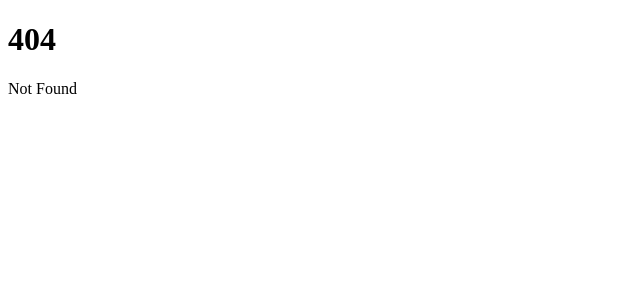
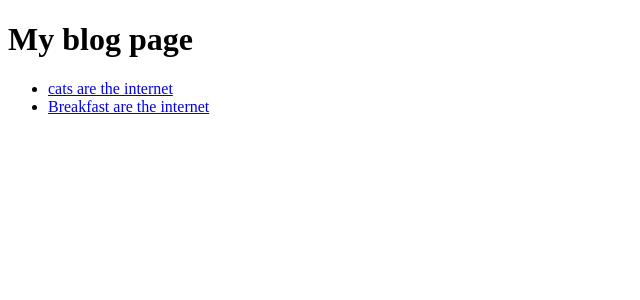
Before and after one commit to ChiddyBangg/web1-svelte-lab, a SvelteKit app: page /blog in a window 1280 px wide. Before the commit this address had no page. Shown: the top 300 px of the page, without its empty margins (0-640 px from the left). Built offline with nearby package versions, Linux system fonts and the light colour scheme.

Commit message:
added new pages

```diff
--- a/src/Components/Header.svelte
+++ b/src/Components/Header.svelte
@@ -2,11 +2,12 @@
 
 <section>
   <header>We Are Cards why is this not working</header>
+  <a href="/blog">blog page</a>
 </section>
 
 <style>
 
-  header {
+  section {
     padding: 2rem;
     grid-column: 1 / 3;
     text-align: center;
--- /dev/null
+++ b/src/routes/blog/+page.svelte
@@ -0,0 +1,25 @@
+<script>
+
+    let articles = [
+    {
+        slug: "cats",
+        title: "cats are the internet",
+        body: "Lorem ipsum dolor sit amet consectetur adipisicing elit. Doloribus facere odit est voluptate beatae nam iure quisquam obcaecati officia repellat, nulla quo similique. Temporibus expedita provident assumenda velit! Mollitia, eaque."
+    },
+    {
+    slug: "Breakfast",
+        title: "Breakfast are the internet",
+        body: "Lorem ipsum dolor sit amet consectetur adipisicing elit. Doloribus facere odit est voluptate beatae nam iure quisquam obcaecati officia repellat, nulla quo similique. Temporibus expedita provident assumenda velit! Mollitia, eaque."
+    }
+    ]
+</script>
+
+<h1>My blog page</h1>
+<ul>
+    {#each articles as article }
+    <li><a href="/blog/{article.slug}">{article.title}</a></li>
+{/each}
+</ul>
+
+
+<style></style>
--- a/src/routes/cards/+page.svelte
+++ b/src/routes/cards/+page.svelte
@@ -0,0 +1 @@
+<h1>cards</h1>
--- a/src/routes/contact/+page.svelte
+++ b/src/routes/contact/+page.svelte
@@ -0,0 +1 @@
+<h1>Contact information</h1>
```
Also changed, not shown: src/routes/blog/[slug]/+page.svelte (added, +12 -0 lines).
